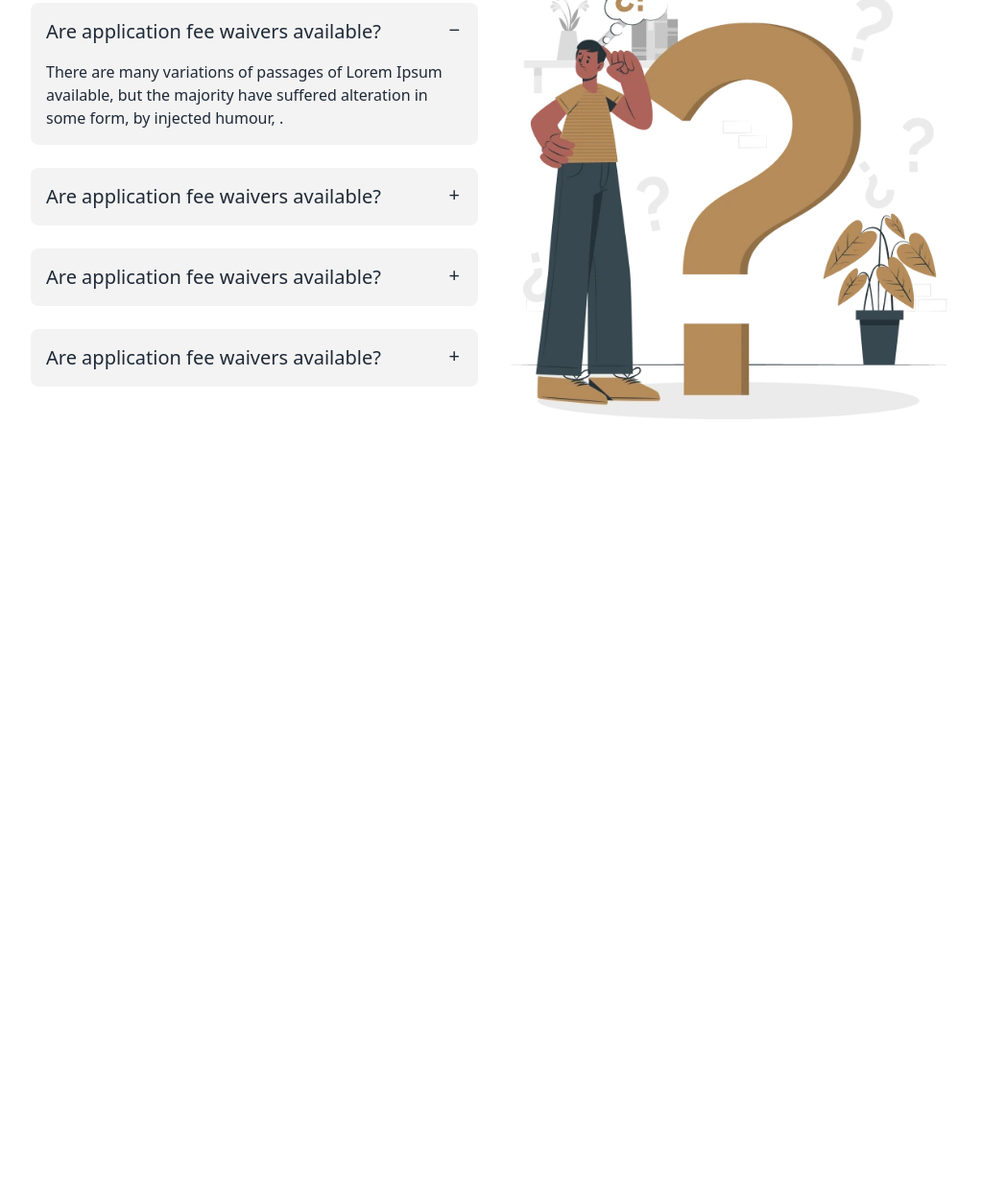
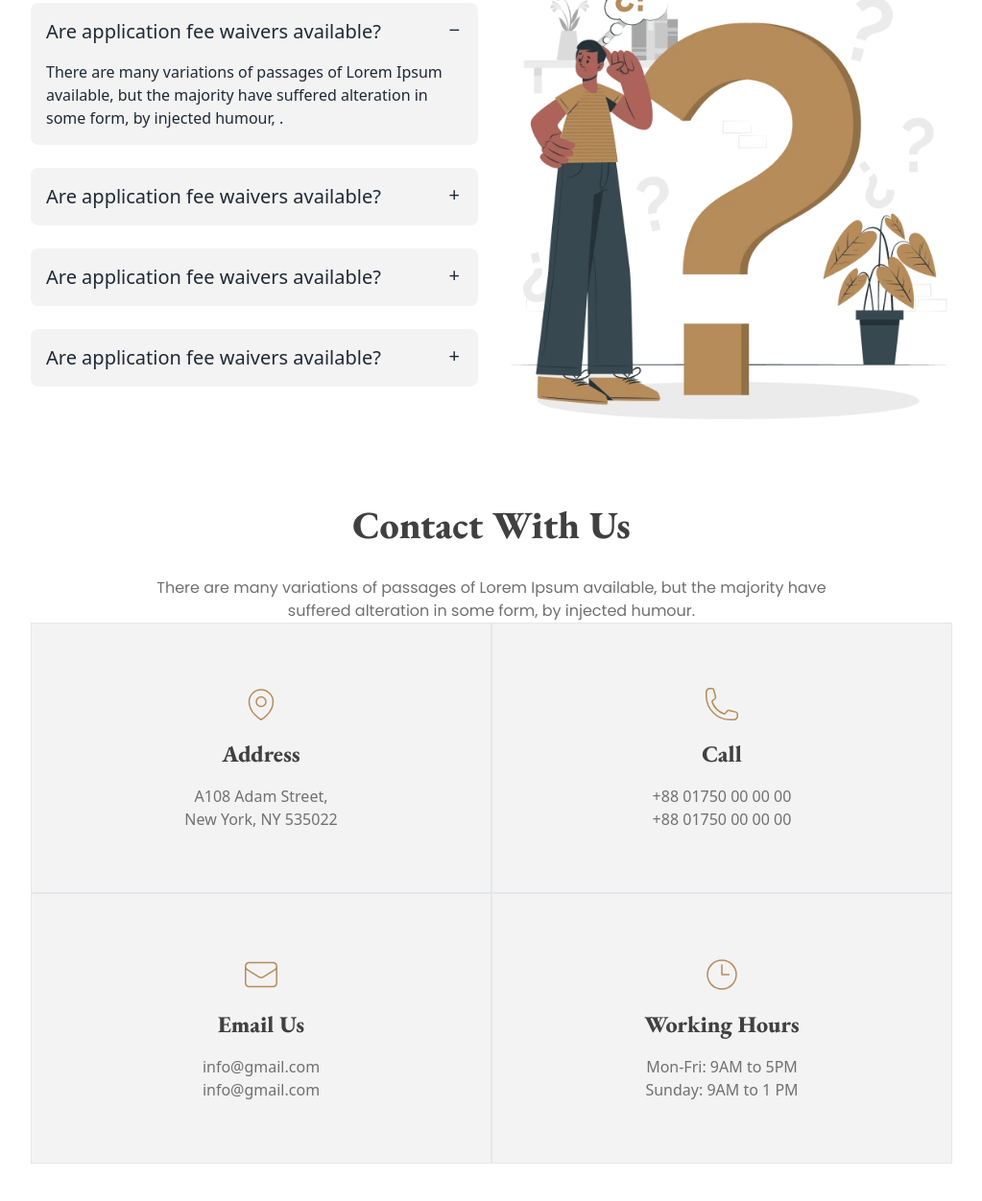
Before and after one commit to adnanakhlasofficial/legal-solution, a website built with Vite: page index.html in a window 1280 px wide. Shown: the part 2924-4176 px from the top of the page at 96% size, without its empty margins (128-1151 px from the left). Before the commit the page ends 3441 px from the top, so only its background shows below. Built offline with nearby package versions, Linux system fonts and the light colour scheme.

Commit message:
Contact Section Info section Done

```diff
--- a/index.html
+++ b/index.html
@@ -575,7 +575,7 @@
     </section>
 
     <!-- FAQ Section -->
-    <section class="wrapper !mb-20 text-center">
+    <section class="wrapper text-center">
       <h2 class="title">Frequently Asked Any Questions</h2>
       <p class="description max-w-[44.625rem] mx-auto mt-6">There are many variations of passages of Lorem Ipsum
         available, but the majority have suffered alteration in some form, by injected humour.</p>
@@ -589,7 +589,8 @@
             <input type="radio" name="my-accordion-3" checked="checked" />
             <div class="collapse-title text-left text-xl font-medium">Are application fee waivers available?</div>
             <div class="collapse-content text-left">
-              <p>There are many variations of passages of Lorem Ipsum available, but the majority have suffered alteration in some form, by injected humour, . </p>
+              <p>There are many variations of passages of Lorem Ipsum available, but the majority have suffered
+                alteration in some form, by injected humour, . </p>
             </div>
           </div>
           <!-- Question 2 -->
@@ -597,7 +598,8 @@
             <input type="radio" name="my-accordion-3" />
             <div class="collapse-title text-left text-xl font-medium">Are application fee waivers available?</div>
             <div class="collapse-content text-left">
-              <p>There are many variations of passages of Lorem Ipsum available, but the majority have suffered alteration in some form, by injected humour, . </p>
+              <p>There are many variations of passages of Lorem Ipsum available, but the majority have suffered
+                alteration in some form, by injected humour, . </p>
             </div>
           </div>
           <!-- Question 3 -->
@@ -605,7 +607,8 @@
             <input type="radio" name="my-accordion-3" />
             <div class="collapse-title text-left text-xl font-medium">Are application fee waivers available?</div>
             <div class="collapse-content text-left">
-              <p>There are many variations of passages of Lorem Ipsum available, but the majority have suffered alteration in some form, by injected humour, . </p>
+              <p>There are many variations of passages of Lorem Ipsum available, but the majority have suffered
+                alteration in some form, by injected humour, . </p>
             </div>
           </div>
           <!-- Question 4 -->
@@ -613,16 +616,87 @@
             <input type="radio" name="my-accordion-3" />
             <div class="collapse-title text-left text-xl font-medium">Are application fee waivers available?</div>
             <div class="collapse-content text-left">
-              <p>There are many variations of passages of Lorem Ipsum available, but the majority have suffered alteration in some form, by injected humour, . </p>
+              <p>There are many variations of passages of Lorem Ipsum available, but the majority have suffered
+                alteration in some form, by injected humour, . </p>
             </div>
           </div>
         </div>
 
         <!-- Image -->
-         <div class="w-3/6">
-            <img class="" src="./images/faq.webp" alt="FAQ">
-         </div>
+        <div class="w-3/6">
+          <img class="" src="./images/faq.webp" alt="FAQ">
+        </div>
 
+      </div>
+    </section>
+
+    <!-- Contact Section -->
+    <section class="wrapper text-center  !mb-20">
+      <h2 class="title">Contact With Us</h2>
+      <p class="description max-w-[44.625rem] mx-auto mt-6">There are many variations of passages of Lorem Ipsum
+        available, but the majority have suffered alteration in some form, by injected humour.</p>
+
+      <!-- Form & Info -->
+      <div>
+        <!-- Info -->
+        <div class="grid grid-cols-2 bg-light-white">
+          <!-- Box 1 -->
+          <div class="border grid place-items-center gap-4 py-16 px-8">
+            <!-- Icon -->
+            <span>
+              <svg width="40" height="40" viewBox="0 0 40 40" fill="none" xmlns="http://www.w3.org/2000/svg">
+                <path
+                  d="M25 17.5C25 18.8261 24.4732 20.0979 23.5355 21.0355C22.5979 21.9732 21.3261 22.5 20 22.5C18.6739 22.5 17.4021 21.9732 16.4645 21.0355C15.5268 20.0979 15 18.8261 15 17.5C15 16.1739 15.5268 14.9021 16.4645 13.9645C17.4021 13.0268 18.6739 12.5 20 12.5C21.3261 12.5 22.5979 13.0268 23.5355 13.9645C24.4732 14.9021 25 16.1739 25 17.5Z"
+                  stroke="#B68C5A" stroke-width="1.5" stroke-linecap="round" stroke-linejoin="round" />
+                <path
+                  d="M32.5 17.5C32.5 29.4033 20 36.25 20 36.25C20 36.25 7.5 29.4033 7.5 17.5C7.5 14.1848 8.81696 11.0054 11.1612 8.66117C13.5054 6.31696 16.6848 5 20 5C23.3152 5 26.4946 6.31696 28.8388 8.66117C31.183 11.0054 32.5 14.1848 32.5 17.5Z"
+                  stroke="#B68C5A" stroke-width="1.5" stroke-linecap="round" stroke-linejoin="round" />
+              </svg>
+
+            </span>
+            <h3 class="info-title">Address</h3>
+            <p class="info-description">A108 Adam Street, <br> New York, NY 535022</p>
+          </div>
+          <!-- Box 2 -->
+          <div class="border grid place-items-center gap-4 py-16 px-8">
+            <!-- Icon -->
+            <span>
+              <svg width="40" height="40" viewBox="0 0 40 40" fill="none" xmlns="http://www.w3.org/2000/svg">
+                <path
+                  d="M3.75 11.25C3.75 25.0567 14.9433 36.25 28.75 36.25H32.5C33.4946 36.25 34.4484 35.8549 35.1516 35.1516C35.8549 34.4484 36.25 33.4946 36.25 32.5V30.2133C36.25 29.3533 35.665 28.6033 34.83 28.395L27.4583 26.5517C26.725 26.3683 25.955 26.6433 25.5033 27.2467L23.8867 29.4017C23.4167 30.0283 22.605 30.305 21.87 30.035C19.1415 29.0319 16.6636 27.4476 14.608 25.392C12.5524 23.3364 10.9681 20.8585 9.965 18.13C9.695 17.395 9.97167 16.5833 10.5983 16.1133L12.7533 14.4967C13.3583 14.045 13.6317 13.2733 13.4483 12.5417L11.605 5.17C11.5036 4.76449 11.2695 4.40451 10.9401 4.14723C10.6106 3.88995 10.2047 3.75014 9.78667 3.75H7.5C6.50544 3.75 5.55161 4.14509 4.84835 4.84835C4.14509 5.55161 3.75 6.50544 3.75 7.5V11.25Z"
+                  stroke="#B68C5A" stroke-width="1.5" stroke-linecap="round" stroke-linejoin="round" />
+              </svg>
+            </span>
+            <h3 class="info-title">Call</h3>
+            <p class="info-description">+88 01750 00 00 00 <br> +88 01750 00 00 00</p>
+          </div>
+          <!-- Box 3 -->
+          <div class="border grid place-items-center gap-4 py-16 px-8">
+            <!-- Icon -->
+            <span>
+              <svg width="40" height="40" viewBox="0 0 40 40" fill="none" xmlns="http://www.w3.org/2000/svg">
+                <path d="M36.25 11.25V28.75C36.25 29.7446 35.8549 30.6984 35.1516 31.4016C34.4484 32.1049 33.4946 32.5 32.5 32.5H7.5C6.50544 32.5 5.55161 32.1049 4.84835 31.4016C4.14509 30.6984 3.75 29.7446 3.75 28.75V11.25M36.25 11.25C36.25 10.2554 35.8549 9.30161 35.1516 8.59835C34.4484 7.89509 33.4946 7.5 32.5 7.5H7.5C6.50544 7.5 5.55161 7.89509 4.84835 8.59835C4.14509 9.30161 3.75 10.2554 3.75 11.25M36.25 11.25V11.655C36.2501 12.2952 36.0862 12.9248 35.7741 13.4838C35.4619 14.0428 35.0118 14.5126 34.4667 14.8483L21.9667 22.54C21.3753 22.9042 20.6945 23.0971 20 23.0971C19.3055 23.0971 18.6247 22.9042 18.0333 22.54L5.53333 14.85C4.9882 14.5142 4.53812 14.0445 4.22595 13.4855C3.91378 12.9265 3.74993 12.2969 3.75 11.6567V11.25" stroke="#B68C5A" stroke-width="1.5" stroke-linecap="round" stroke-linejoin="round"/>
+                </svg>
+            </span>
+            <h3 class="info-title">Email Us</h3>
+            <p class="info-description">info@gmail.com <br> info@gmail.com</p>
+          </div>
+          <!-- Box 4 -->
+          <div class="border grid place-items-center gap-4 py-16 px-8">
+            <!-- Icon -->
+            <span>
+              <svg width="40" height="40" viewBox="0 0 40 40" fill="none" xmlns="http://www.w3.org/2000/svg">
+                <path d="M20 10V20H27.5M35 20C35 21.9698 34.612 23.9204 33.8582 25.7403C33.1044 27.5601 31.9995 29.2137 30.6066 30.6066C29.2137 31.9995 27.5601 33.1044 25.7403 33.8582C23.9204 34.612 21.9698 35 20 35C18.0302 35 16.0796 34.612 14.2597 33.8582C12.4399 33.1044 10.7863 31.9995 9.3934 30.6066C8.00052 29.2137 6.89563 27.5601 6.14181 25.7403C5.38799 23.9204 5 21.9698 5 20C5 16.0218 6.58035 12.2064 9.3934 9.3934C12.2064 6.58035 16.0218 5 20 5C23.9782 5 27.7936 6.58035 30.6066 9.3934C33.4196 12.2064 35 16.0218 35 20Z" stroke="#B68C5A" stroke-width="1.5" stroke-linecap="round" stroke-linejoin="round"/>
+                </svg>
+            </span>
+            <h3 class="info-title">Working Hours</h3>
+            <p class="info-description">Mon-Fri: 9AM to 5PM <br> Sunday: 9AM to 1 PM</p>
+          </div>
+        </div>
+        <!-- Form -->
+        <div>
+
+        </div>
       </div>
     </section>
   </main>
--- a/src/main.css
+++ b/src/main.css
@@ -33,4 +33,10 @@
   .client-name {
     @apply font-garamond text-2xl font-extrabold text-white;
   }
+  .info-title {
+    @apply font-garamond text-2xl font-extrabold text-deep-gray;
+  }
+  .info-description {
+    @apply text-medium-gray;
+  }
 }
```
